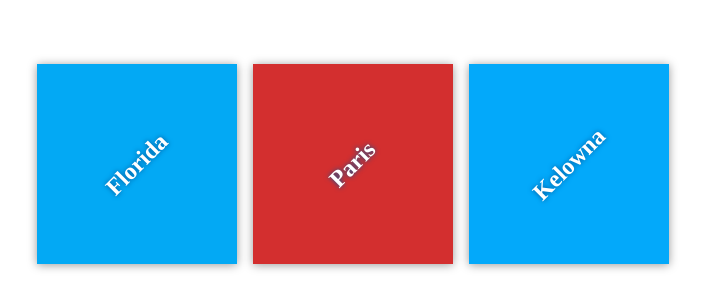
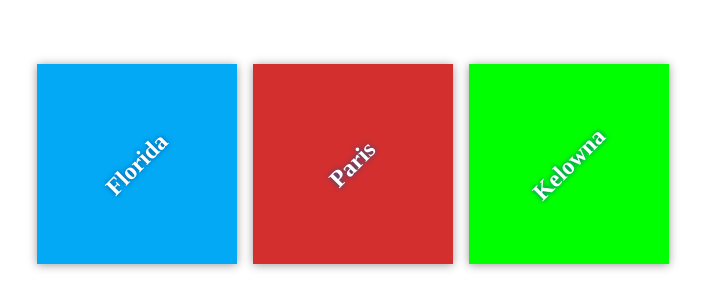
Before and after one commit to msquirestkd/my-travel-plans, a plain HTML site: page index.html in a window 1280 px wide. Shown: the part 236-544 px from the top of the page, without its empty margins (287-992 px from the left). Drawn offline with Linux system fonts and the light colour scheme.

Commit message:
included css for kelowna

```diff
--- a/app.css
+++ b/app.css
@@ -58,3 +58,7 @@ h2 {
 #paris {
     background-color: #d32f2f;
 }
+
+#kelowna {
+    background-color: #00ff00;
+}
```
